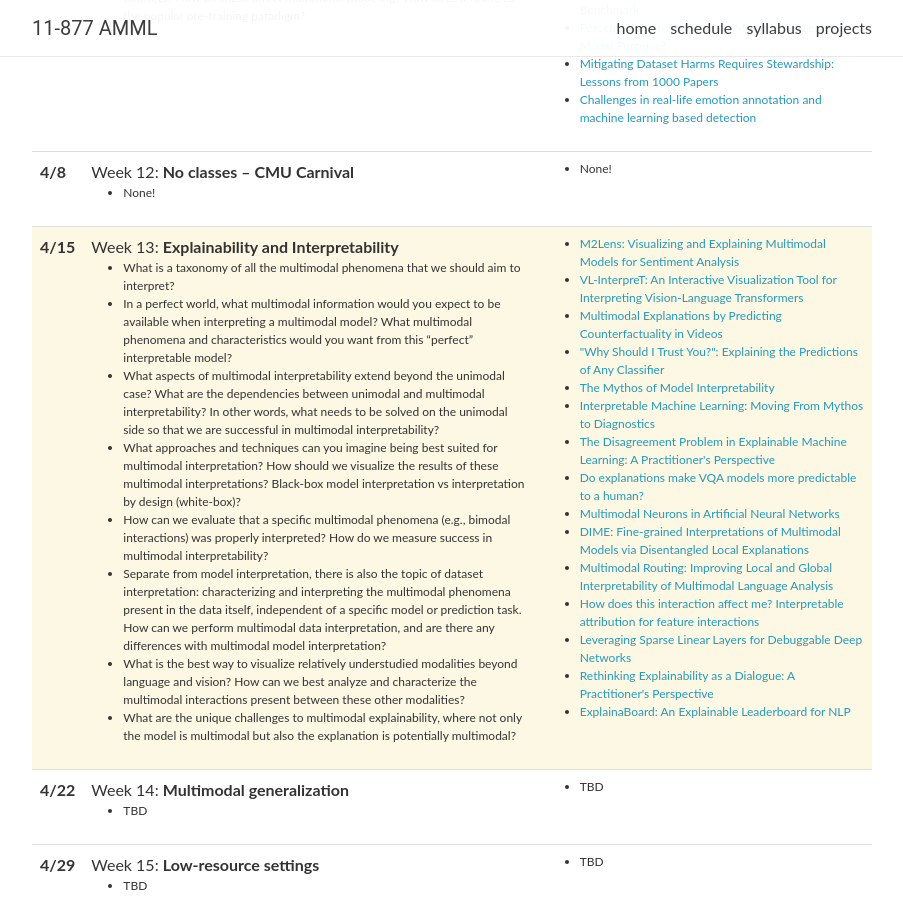
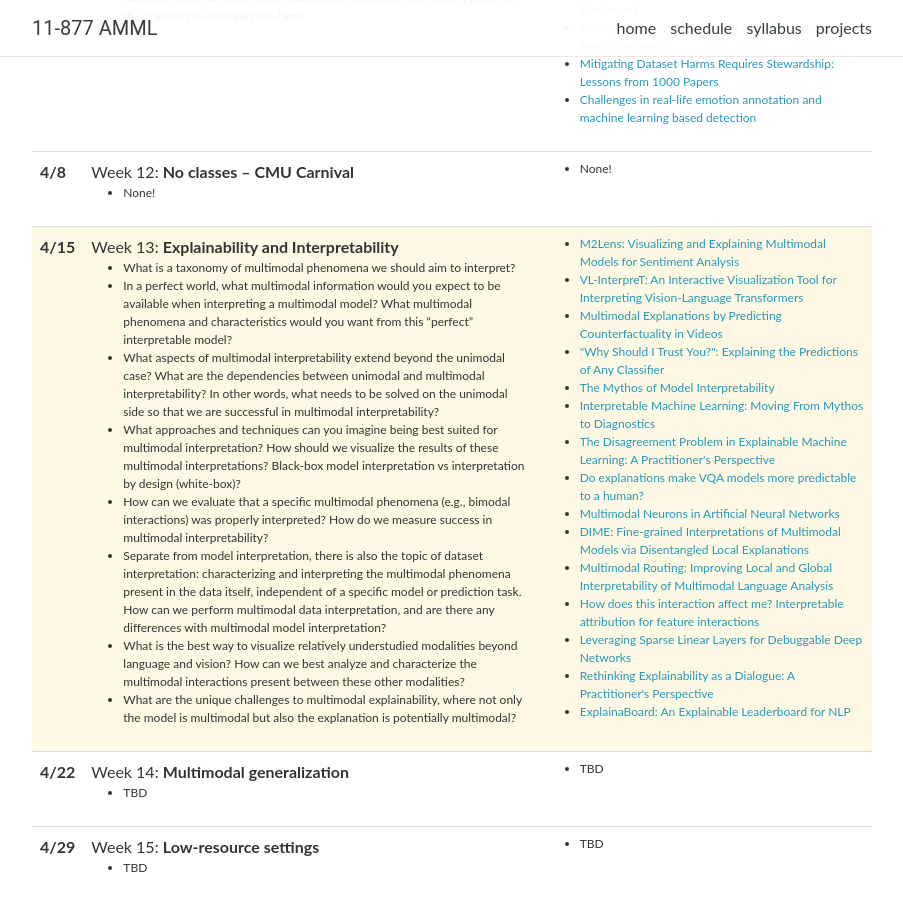
Before and after one commit to CMU-MultiComp-Lab/adv-mmml-course, a Jekyll site: the page built from _pages/schedule.md, in a window 1280 px wide and 900 px high, scrolled down 3735 px. Shown: the whole window, without its empty margins (188-1091 px from the left). Built offline with Jekyll 4.4.1, drawn with Linux system fonts in a browser that asks for light colours; nearby versions of some CDN libraries; comment, search, counter and statistics services are not loaded.

Commit message:
Update lectures.yml

```diff
--- a/_data/lectures.yml
+++ b/_data/lectures.yml
@@ -220,7 +220,7 @@
   title: >
     Week 13: <strong>Explainability and Interpretability</strong>
   topics:
-    - What is a taxonomy of all the multimodal phenomena that we should aim to interpret? <br/>
+    - What is a taxonomy of multimodal phenomena we should aim to interpret? <br/>
     - In a perfect world, what multimodal information would you expect to be available when interpreting a multimodal model? What multimodal phenomena and characteristics would you want from this “perfect” interpretable model? <br/>
     - What aspects of multimodal interpretability extend beyond the unimodal case? What are the dependencies between unimodal and multimodal interpretability? In other words, what needs to be solved on the unimodal side so that we are successful in multimodal interpretability? <br/>
     - What approaches and techniques can you imagine being best suited for multimodal interpretation? How should we visualize the results of these multimodal interpretations? Black-box model interpretation vs interpretation by design (white-box)? <br/>
```
